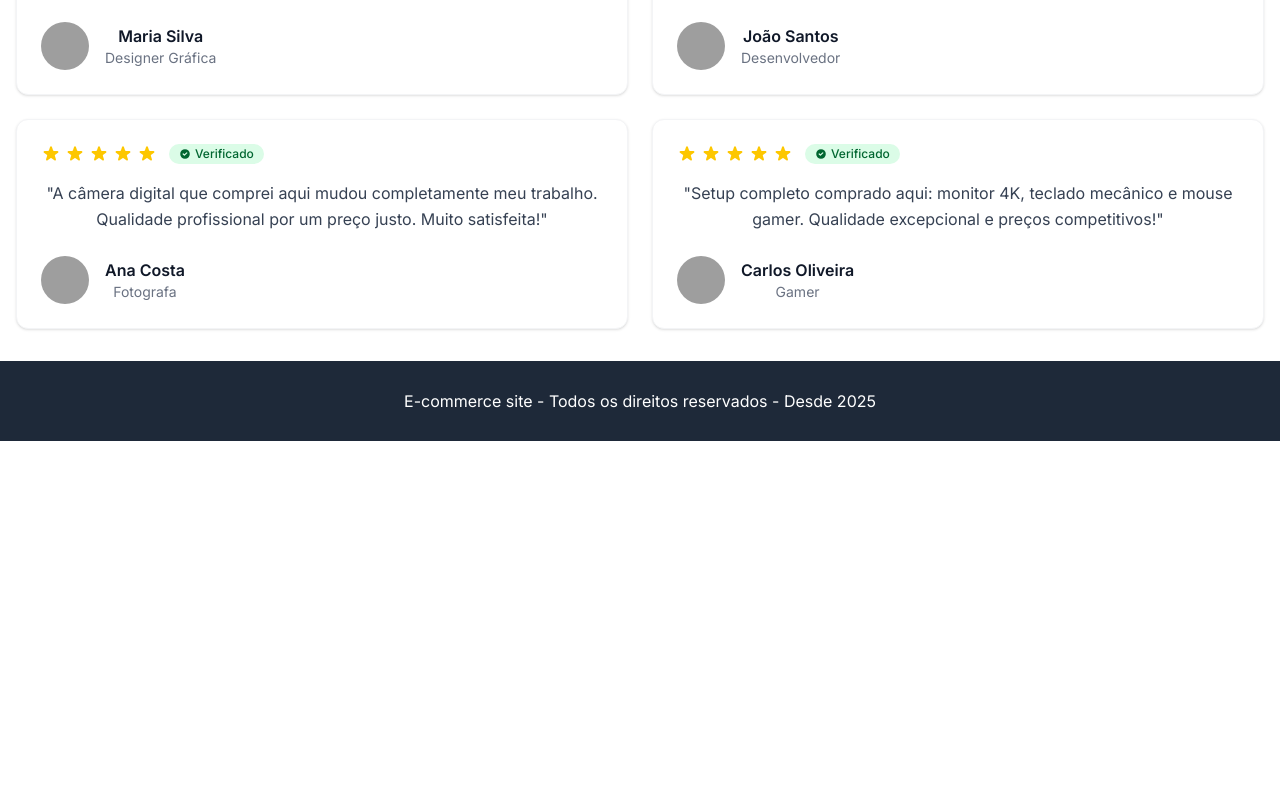
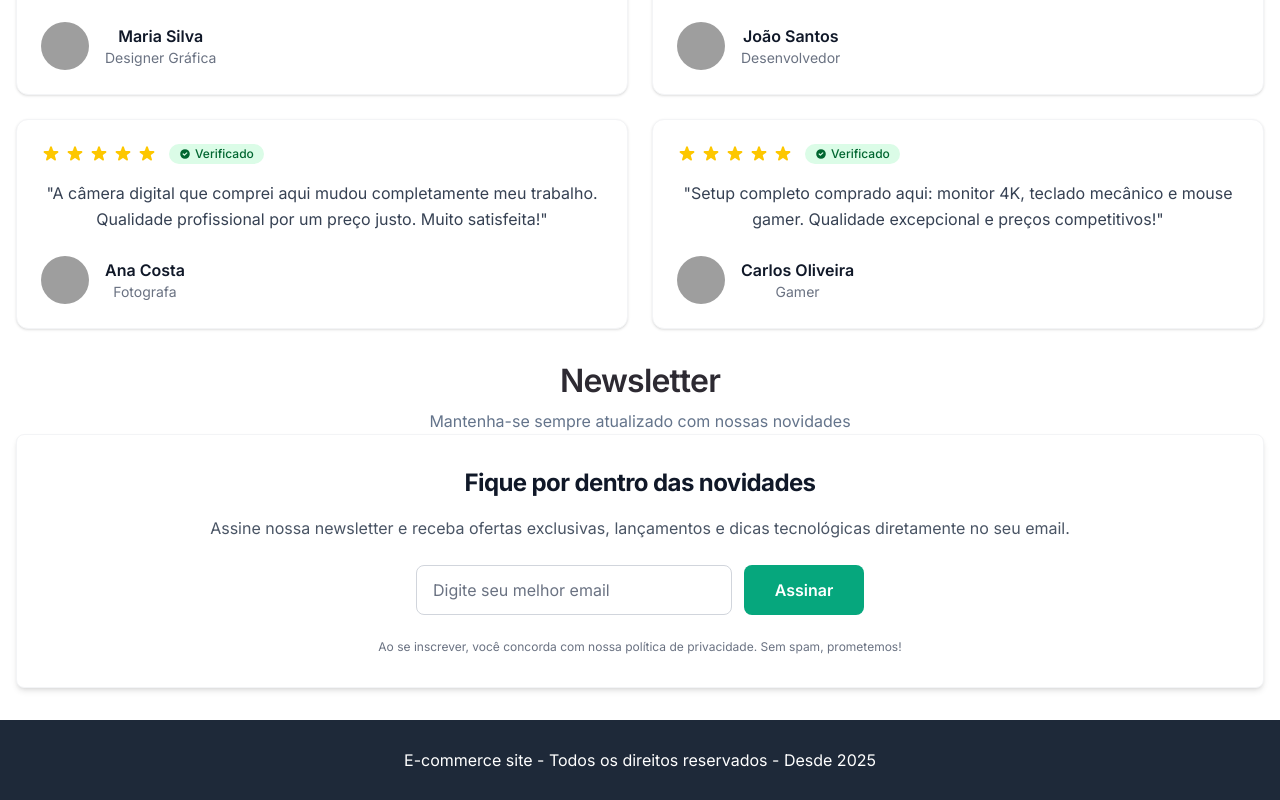
Before and after one commit to edilsonjrdev99/ecommerce-site, a Vue app: page / in a window 1280 px wide. Shown: the part 2162-2962 px from the top of the page. Before the commit the page ends 2603 px from the top, so only its background shows below. Built offline with nearby package versions, Linux system fonts and the light colour scheme; grey boxes are pictures that could not be loaded.

Commit message:
feat: Adds Notification component and newsletter section on Home page

```diff
--- a/src/App.vue
+++ b/src/App.vue
@@ -2,10 +2,12 @@
 // COMPONENTS
 import Header from '@/components/layout/Header.vue';
 import Footer from '@/components/layout/Footer.vue';
+import NotificationToast from '@/components/ui/NotificationToast.vue';
 </script>
 
 <template>
   <Header />
   <router-view />
   <Footer />
+  <NotificationToast />
 </template>
--- /dev/null
+++ b/src/components/layout/Newsletter.vue
@@ -0,0 +1,72 @@
+<script setup lang="ts">
+import useNewsletter from '@/composables/layout/useNewsletter';
+
+const { newsletter, subscribeNewsletter } = useNewsletter();
+</script>
+
+<template>
+  <div
+    class="bg-white rounded-lg shadow-md p-8 border border-gray-100 hover:shadow-lg transition-shadow duration-300 text-center"
+  >
+    <h3 class="text-2xl font-bold mb-4 text-gray-900">
+      Fique por dentro das novidades
+    </h3>
+    <p class="text-gray-600 mb-6 leading-relaxed">
+      Assine nossa newsletter e receba ofertas exclusivas, lançamentos e dicas
+      tecnológicas diretamente no seu email.
+    </p>
+
+    <!-- Formulário -->
+    <div class="flex flex-col sm:flex-row gap-3 mb-6 max-w-md mx-auto">
+      <input
+        v-model="newsletter.email"
+        type="email"
+        placeholder="Digite seu melhor email"
+        class="flex-1 px-4 py-3 rounded-lg border border-gray-300 text-gray-900 placeholder-gray-500 focus:outline-none focus:ring-2 focus:ring-emerald-500 focus:border-emerald-500"
+        :disabled="newsletter.isSubmitting"
+        @keyup.enter="subscribeNewsletter"
+      />
+      <button
+        @click="subscribeNewsletter"
+        :disabled="newsletter.isSubmitting"
+        class="px-6 py-3 font-semibold rounded-lg transition-colors duration-200 disabled:opacity-50 disabled:cursor-not-allowed min-w-[120px]"
+        style="background-color: var(--primary); color: white"
+        :class="{
+          'hover:opacity-90': !newsletter.isSubmitting,
+        }"
+      >
+        <span v-if="!newsletter.isSubmitting">Assinar</span>
+        <div v-else class="flex items-center justify-center">
+          <svg
+            class="animate-spin h-5 w-5 text-white"
+            xmlns="http://www.w3.org/2000/svg"
+            fill="none"
+            viewBox="0 0 24 24"
+          >
+            <circle
+              class="opacity-25"
+              cx="12"
+              cy="12"
+              r="10"
+              stroke="currentColor"
+              stroke-width="4"
+            ></circle>
+            <path
+              class="opacity-75"
+              fill="currentColor"
+              d="m4 12a8 8 0 018-8V0C5.373 0 0 5.373 0 12h4zm2 5.291A7.962 7.962 0 014 12H0c0 3.042 1.135 5.824 3 7.938l3-2.647z"
+            ></path>
+          </svg>
+        </div>
+      </button>
+    </div>
+
+    <!-- Política de Privacidade -->
+    <p class="text-xs text-gray-500">
+      Ao se inscrever, você concorda com nossa política de privacidade. Sem
+      spam, prometemos!
+    </p>
+  </div>
+</template>
+
+<style scoped></style>
--- /dev/null
+++ b/src/components/ui/NotificationToast.vue
@@ -0,0 +1,86 @@
+<script setup lang="ts">
+import type { Notification } from '@/types/ui/notification.type';
+import useNotifications from '@/composables/ui/useNotifications';
+
+const { notifications, removeNotification } = useNotifications();
+
+const getNotificationStyles = (type: Notification['type']) => {
+  const baseClasses = [
+    'flex items-center p-4 mb-3 rounded-lg shadow-lg border-l-4',
+    'transition-all duration-300 ease-in-out',
+  ].join(' ');
+
+  switch (type) {
+    case 'success':
+      return `${baseClasses} bg-green-50 border-green-500 text-green-800`;
+    case 'error':
+      return `${baseClasses} bg-red-50 border-red-500 text-red-800`;
+    case 'warning':
+      return `${baseClasses} bg-yellow-50 border-yellow-500 text-yellow-800`;
+    case 'info':
+      return `${baseClasses} bg-blue-50 border-blue-500 text-blue-800`;
+    default:
+      return `${baseClasses} bg-gray-50 border-gray-500 text-gray-800`;
+  }
+};
+</script>
+
+<template>
+  <Teleport to="body">
+    <div class="fixed top-4 right-4 z-50 space-y-2 max-w-sm">
+      <TransitionGroup name="notification" tag="div">
+        <div
+          v-for="notification in notifications"
+          :key="notification.id"
+          :class="getNotificationStyles(notification.type)"
+        >
+          <div class="flex items-start space-x-3 flex-1">
+            <div class="flex-1">
+              <p class="font-semibold">{{ notification.title }}</p>
+              <p v-if="notification.message" class="text-sm opacity-90 mt-1">
+                {{ notification.message }}
+              </p>
+            </div>
+          </div>
+
+          <button
+            @click="removeNotification(notification.id)"
+            class="ml-3 text-current opacity-60 hover:opacity-100 transition-opacity"
+          >
+            <svg class="w-4 h-4" fill="currentColor" viewBox="0 0 20 20">
+              <path
+                fill-rule="evenodd"
+                d="M4.293 4.293a1 1 0 011.414 0L10 8.586l4.293-4.293a1 1 0 111.414 1.414L11.414 10l4.293 4.293a1 1 0 01-1.414 1.414L10 11.414l-4.293 4.293a1 1 0 01-1.414-1.414L8.586 10 4.293 5.707a1 1 0 010-1.414z"
+                clip-rule="evenodd"
+              />
+            </svg>
+          </button>
+        </div>
+      </TransitionGroup>
+    </div>
+  </Teleport>
+</template>
+
+<style scoped>
+.notification-enter-active {
+  transition: all 0.3s ease-out;
+}
+
+.notification-leave-active {
+  transition: all 0.3s ease-in;
+}
+
+.notification-enter-from {
+  opacity: 0;
+  transform: translateX(100%);
+}
+
+.notification-leave-to {
+  opacity: 0;
+  transform: translateX(100%);
+}
+
+.notification-move {
+  transition: transform 0.3s ease;
+}
+</style>
--- /dev/null
+++ b/src/composables/layout/useNewsletter.ts
@@ -0,0 +1,47 @@
+import { ref } from 'vue';
+import type { Newsletter } from '@/types/layout/newsletter.type';
+import useNotifications from '@/composables/ui/useNotifications';
+
+export default function useNewsletter() {
+  const newsletter = ref<Newsletter>({
+    email: '',
+    isSubmitting: false,
+  });
+
+  const { success, error } = useNotifications();
+
+  const isValidEmail = (email: string): boolean => {
+    const emailRegex = /^[^\s@]+@[^\s@]+\.[^\s@]+$/;
+    return emailRegex.test(email);
+  };
+
+  const subscribeNewsletter = async (): Promise<void> => {
+    if (!isValidEmail(newsletter.value.email)) {
+      error('Email inválido', 'Por favor, insira um email válido');
+      return;
+    }
+
+    newsletter.value.isSubmitting = true;
+
+    try {
+      // Simular chamada para API
+      await new Promise(resolve => setTimeout(resolve, 1500));
+
+      success(
+        'Inscrição realizada!',
+        'Verifique seu email para confirmar a inscrição'
+      );
+      newsletter.value.email = '';
+    } catch (err) {
+      error('Erro na inscrição', 'Tente novamente em alguns instantes');
+      console.error('Erro na inscrição:', err);
+    } finally {
+      newsletter.value.isSubmitting = false;
+    }
+  };
+
+  return {
+    newsletter,
+    subscribeNewsletter,
+  };
+}
--- /dev/null
+++ b/src/composables/ui/useNotifications.ts
@@ -0,0 +1,76 @@
+import { ref } from 'vue';
+import type {
+  Notification,
+  NotificationOptions,
+} from '@/types/ui/notification.type';
+
+const notifications = ref<Notification[]>([]);
+
+export default function useNotifications() {
+  const addNotification = (
+    title: string,
+    options: NotificationOptions = {}
+  ): void => {
+    const notification: Notification = {
+      id: Date.now().toString() + Math.random().toString(36).substr(2, 9),
+      type: options.type || 'info',
+      title,
+      message: options.message,
+      duration: options.duration || 5000,
+    };
+
+    notifications.value.push(notification);
+
+    if (notification.duration && notification.duration > 0) {
+      setTimeout(() => {
+        removeNotification(notification.id);
+      }, notification.duration);
+    }
+  };
+
+  const removeNotification = (id: string): void => {
+    const index = notifications.value.findIndex(n => n.id === id);
+    if (index > -1) {
+      notifications.value.splice(index, 1);
+    }
+  };
+
+  const success = (
+    title: string,
+    message?: string,
+    duration?: number
+  ): void => {
+    addNotification(title, { type: 'success', message, duration });
+  };
+
+  const error = (title: string, message?: string, duration?: number): void => {
+    addNotification(title, { type: 'error', message, duration });
+  };
+
+  const warning = (
+    title: string,
+    message?: string,
+    duration?: number
+  ): void => {
+    addNotification(title, { type: 'warning', message, duration });
+  };
+
+  const info = (title: string, message?: string, duration?: number): void => {
+    addNotification(title, { type: 'info', message, duration });
+  };
+
+  const clear = (): void => {
+    notifications.value = [];
+  };
+
+  return {
+    notifications,
+    addNotification,
+    removeNotification,
+    success,
+    error,
+    warning,
+    info,
+    clear,
+  };
+}
--- a/src/pages/Home.vue
+++ b/src/pages/Home.vue
@@ -4,6 +4,7 @@ import Section from '@/components/ui/Section.vue';
 import MainProducts from '@/components/layout/MainProducts.vue';
 import MainCategories from '@/components/layout/MainCategories.vue';
 import Testimonials from '@/components/layout/Testimonials.vue';
+import Newsletter from '@/components/layout/Newsletter.vue';
 </script>
 
 <template>
@@ -38,5 +39,14 @@ import Testimonials from '@/components/layout/Testimonials.vue';
         <Testimonials />
       </Section>
     </div>
+
+    <div class="container mx-auto px-4">
+      <Section
+        title="Newsletter"
+        subtitle="Mantenha-se sempre atualizado com nossas novidades"
+      >
+        <Newsletter />
+      </Section>
+    </div>
   </div>
 </template>
--- /dev/null
+++ b/src/types/layout/newsletter.type.ts
@@ -0,0 +1,4 @@
+export interface Newsletter {
+  email: string;
+  isSubmitting: boolean;
+}
--- /dev/null
+++ b/src/types/ui/notification.type.ts
@@ -0,0 +1,13 @@
+export interface Notification {
+  id: string;
+  type: 'success' | 'error' | 'warning' | 'info';
+  title: string;
+  message?: string;
+  duration?: number;
+}
+
+export interface NotificationOptions {
+  type?: 'success' | 'error' | 'warning' | 'info';
+  message?: string;
+  duration?: number;
+}
```
